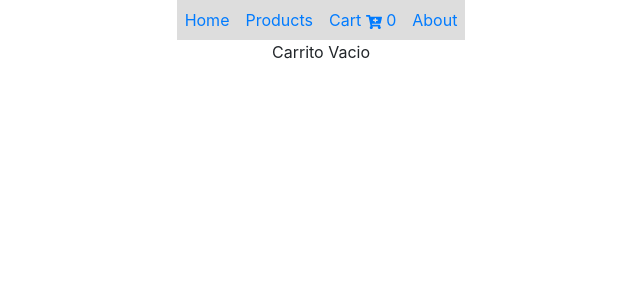
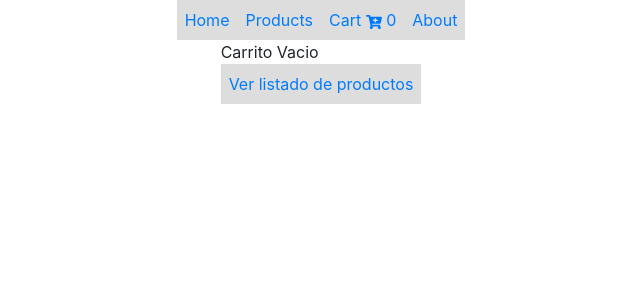
Before and after one commit to avalosjuancarlos/coder-ecommerce, a React (Create React App) app: page /cart in a window 1280 px wide. Shown: the top 300 px of the page, without its empty margins (319-959 px from the left). Built offline with nearby package versions, Linux system fonts and the light colour scheme.

Commit message:
challenge clase 11 (link to home)

```diff
--- a/src/components/Cart.js
+++ b/src/components/Cart.js
@@ -1,4 +1,5 @@
 import React, { useContext } from "react";
+import { Link } from "react-router-dom";
 import CartContext from "../context/CartContext";
 
 const Cart = ({className}) => {
@@ -10,7 +11,7 @@ const Cart = ({className}) => {
     )
 
     return (<div className={className}>
-        {cartCount === 0 ? <p>Carrito Vacio</p> :  cartRender()}
+        {cartCount === 0 ? <p>Carrito Vacio<br/> <Link to="/">Ver listado de productos</Link> </p> :  cartRender()}
 
     </div>);
 }
```
